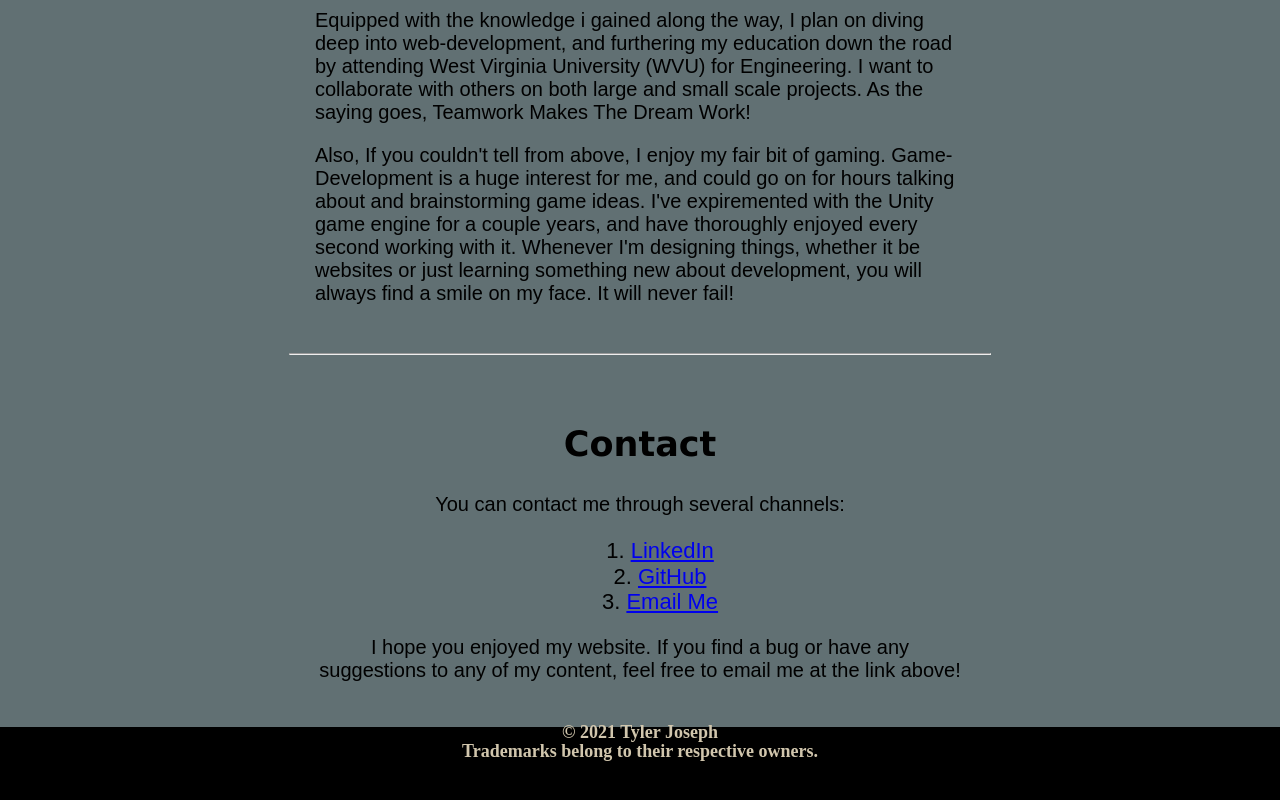
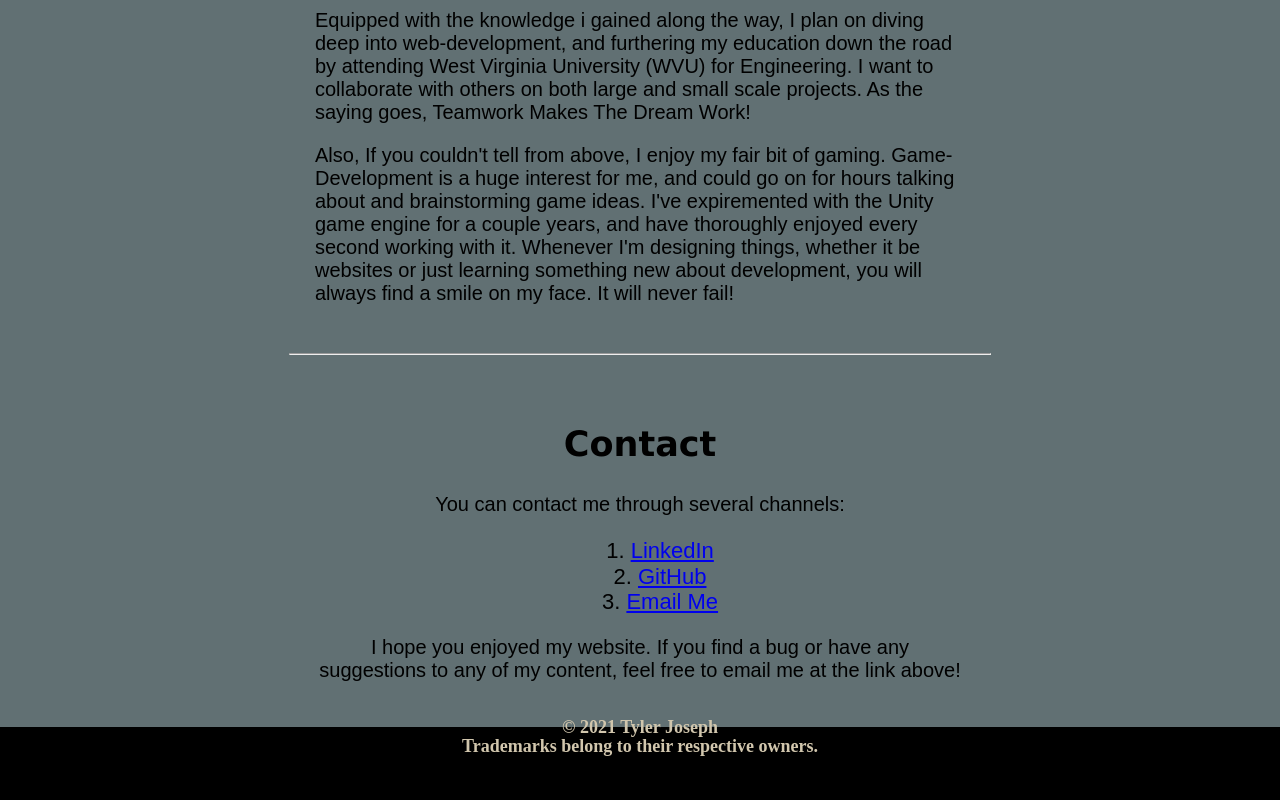
Before and after one commit to tylerjoseph-dev/tylerjoseph.dev, a plain HTML site: page index.html in a window 1280 px wide. Shown: the part 1494-2294 px from the top of the page. Drawn offline with nearby package versions, Linux system fonts and the light colour scheme; a script that the page names is missing.

Commit message:
Update index.html

```diff
--- a/index.html
+++ b/index.html
@@ -161,19 +161,18 @@
 
         <!--Footer-->
         <footer>
-            <div style="padding-top: 15px;">
+            <div style="padding-top: 10px;">
                 <script type="text/javascript"> //<![CDATA[
                 var tlJsHost = ((window.location.protocol == "https:") ? "https://secure.trust-provider.com/" : "http://www.trustlogo.com/");
                 document.write(unescape("%3Cscript src='" + tlJsHost + "trustlogo/javascript/trustlogo.js' type='text/javascript'%3E%3C/script%3E"));
               //]]></script>
-              <script language="JavaScript" type="text/javascript" style="margin:auto">
+              <script language="JavaScript" type="text/javascript">
                 TrustLogo("https://www.positivessl.com/images/seals/positivessl_trust_seal_lg_222x54.png", "POSDV", "none");
               </script>
+              <h3 class="nav-text-alt align-center">© 2021 Tyler Joseph</h3>
+
+              <h4 class="nav-text-alt align-center">Trademarks belong to their respective owners.</h4>
             </div>
-
-            <h3 class="nav-text-alt align-center">© 2021 Tyler Joseph</h3>
-
-            <h4 class="nav-text-alt align-center">Trademarks belong to their respective owners.</h4>
         </footer>
 
 
```
